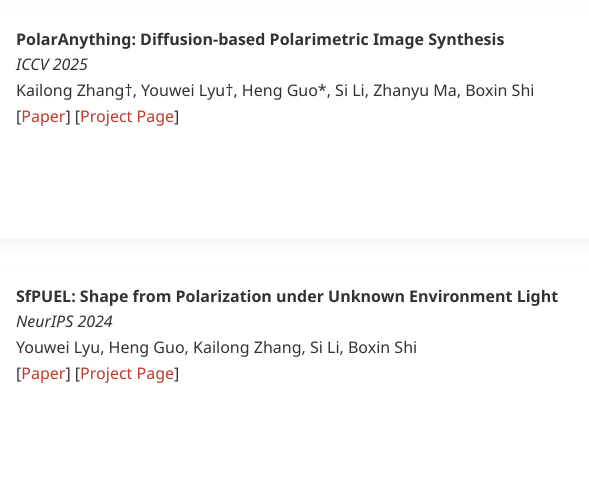
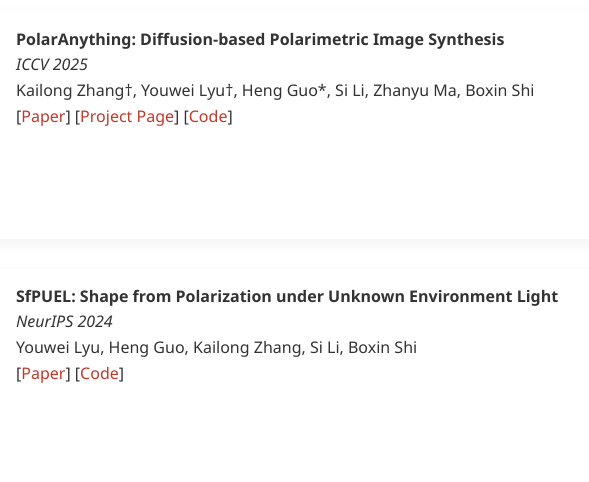
Before and after one commit to flzt11/flzt11.github.io, a plain HTML site: page index.html in a window 1280 px wide. Shown: the part 813-1295 px from the top of the page, 421-1010 px from the left. Drawn offline with Linux system fonts and the light colour scheme.

Commit message:
Update index.html

```diff
--- a/index.html
+++ b/index.html
@@ -195,7 +195,7 @@
                 <strong>PolarAnything: Diffusion-based Polarimetric Image Synthesis</strong><br>
                 <em>ICCV 2025</em><br>
                 Kailong Zhang†, Youwei Lyu†, Heng Guo*, Si Li, Zhanyu Ma, Boxin Shi<br>
-                [<a href="#">Paper</a>] [<a href="https://github.com/PRIS-CV/PolarAnything">Project Page</a>]
+                [<a href="#">Paper</a>] [<a href="https://flzt11.github.io/PA_project/">Project Page</a>] [<a href="https://github.com/PRIS-CV/PolarAnything">Code</a>]
             </div>
         </div>
 
@@ -205,7 +205,7 @@
                 <strong>SfPUEL: Shape from Polarization under Unknown Environment Light</strong><br>
                 <em>NeurIPS 2024</em><br>
                 Youwei Lyu, Heng Guo, Kailong Zhang, Si Li, Boxin Shi<br>
-                [<a href="#">Paper</a>] [<a href="https://github.com/YouweiLyu/SfPUEL">Project Page</a>]
+                [<a href="https://proceedings.neurips.cc/paper_files/paper/2024/file/b0313c2f4501a81d0e0d4a1e8fbf4995-Paper-Conference.pdf">Paper</a>] [<a href="https://github.com/YouweiLyu/SfPUEL">Code</a>]
             </div>
         </div>
     </section>
```
